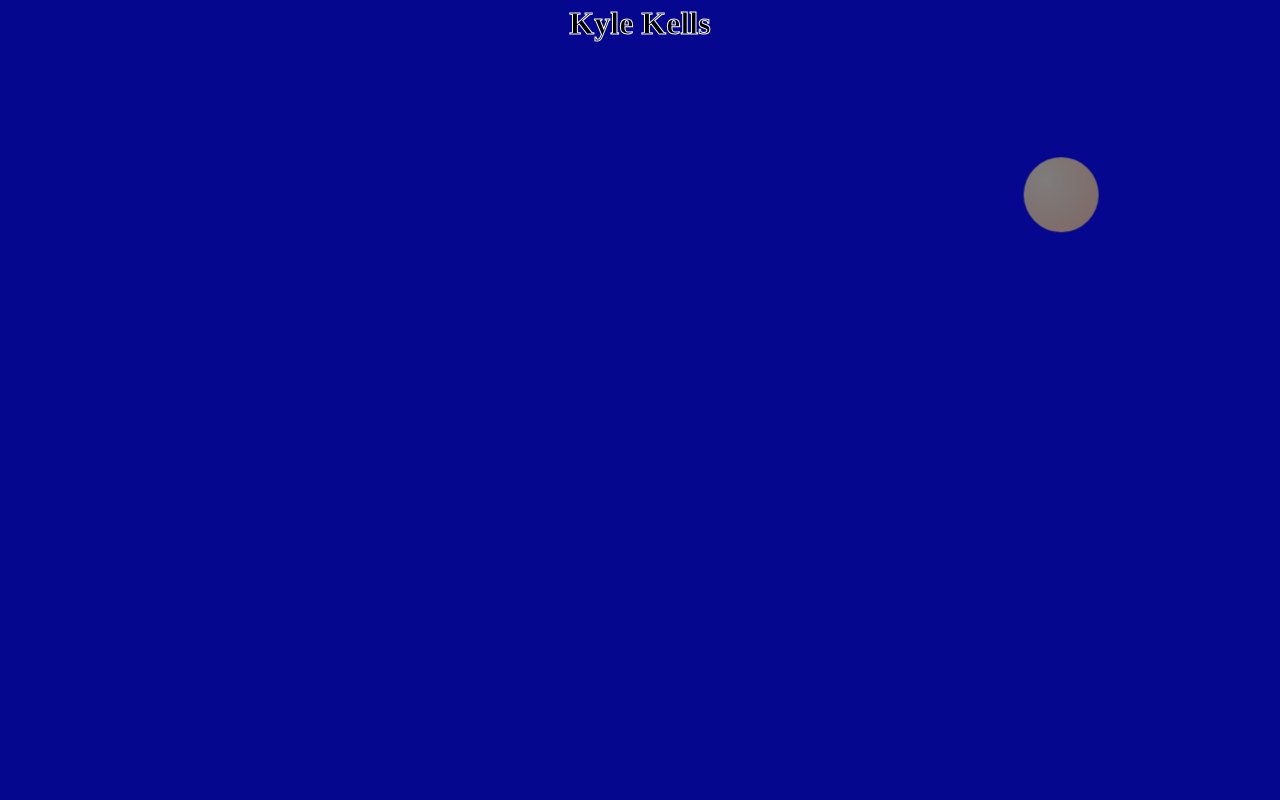
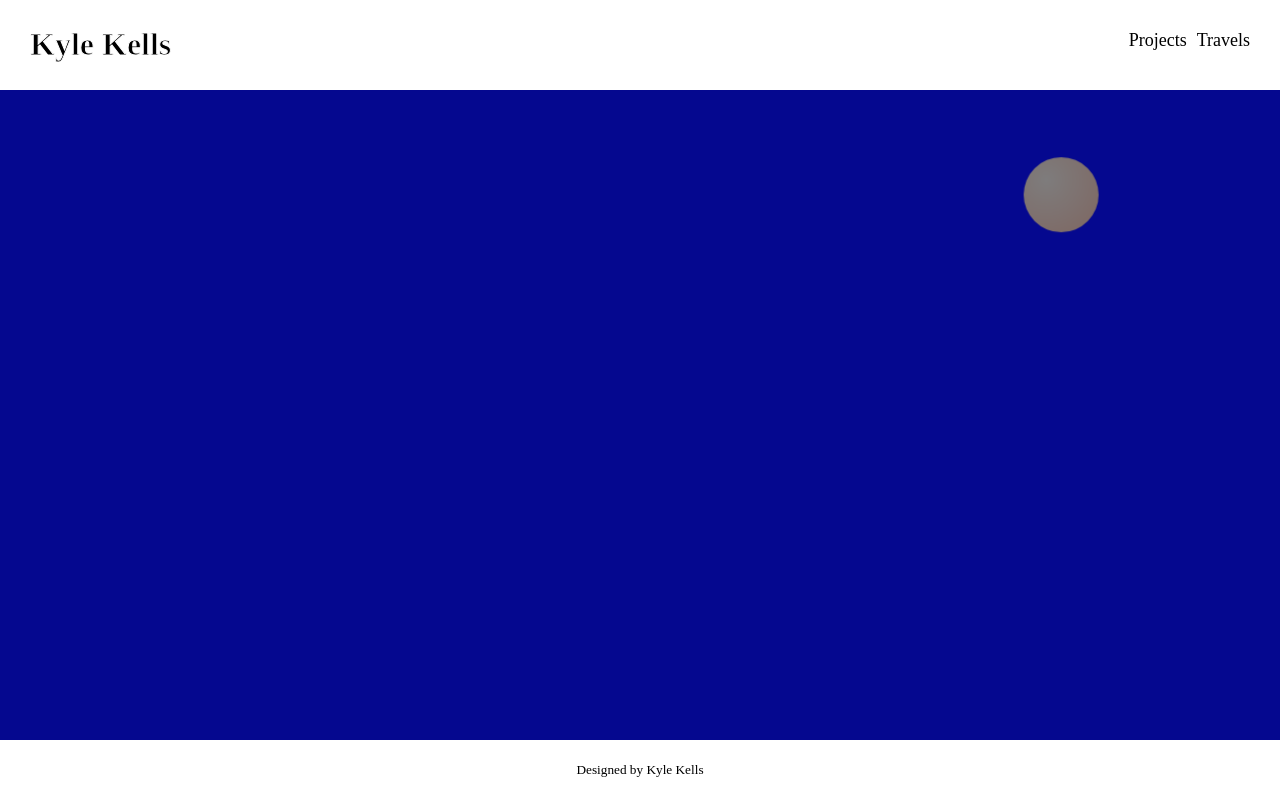
Before and after one commit to KyleJKells/personalSite, a plain HTML site: page index.html in a window 1280 px wide. Drawn offline with Linux system fonts and the light colour scheme.

Commit message:
basic header and footer

```diff
--- a/index.html
+++ b/index.html
@@ -6,12 +6,25 @@
     <meta name="viewport" content="width=device-width, initial-scale=1.0">
     <title>Kyle Kells</title>
 </head >
+
 <body>
-
+    <div class="header">
+        <h1 id="name">Kyle Kells</h1>
+        <div class="links">
+            <ul>
+                <li>Projects</li>
+                <li>Travels</li>
+            </ul>
+        </div>
+    </div>
 
     <div id="colorBox">
-        <h1 id="name">Kyle Kells</h1>
+
         <div class="sun"></div>
+    </div>
+
+    <div class="footer">
+        <h5 >Designed by Kyle Kells</h5>
     </div>
 
 <script>
--- a/styles.css
+++ b/styles.css
@@ -2,6 +2,9 @@
 body {
     margin: 0;
     padding: 0;
+    display: flex;
+    flex-direction: column;
+    height: 100vh;
 }
 
 #colorBox {
@@ -12,15 +15,27 @@ body {
   }
 
 #name{
-    display: flex;
-    justify-content: center;
+
+
     color: black;
     -webkit-text-stroke: 1px white;
     font-weight: bold;
-    margin-top: 0;
-    padding-top: 5px;
+    margin-left: 25px;
+    padding: 5px;
 }
 
+.header{
+    display: flex;
+    justify-content: space-between;
+}
+.footer{
+    text-align: center;
+
+}
+
+h5 {
+    font-weight: 100;
+}
 .sun {
     position: absolute;
     bottom: 62vh;
@@ -34,6 +49,19 @@ body {
 
   }
 
+  ul {
+    margin: 25px;
+    display: flex;
+    list-style-type: none;
+
+  }
+
+  li {
+    padding: 5px;
+    font-size: large;
+  }
+
+
 
   @keyframes moveSun {
     0%   { transform: translateX(-300px) translateY(0);   opacity: 0.2; }
```
